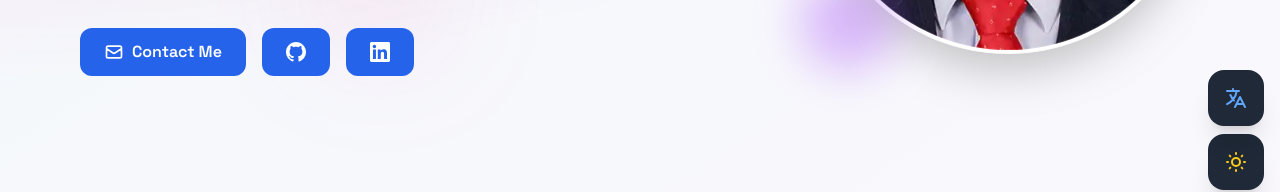
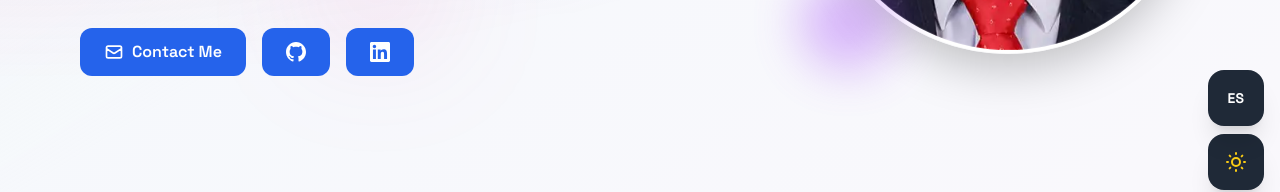
Before and after one commit to AlejoBI/Portfolio, a React (Vite) app: page / in a window 1280 px wide. Shown: the part 594-786 px from the top of the page. Built offline with nearby package versions, Linux system fonts and the light colour scheme.

Commit message:
feat: language switcher now toggles directly like dark mode
- Removed dropdown/popup, simple click to toggle EN/ES
- Shows target language code (EN when Spanish, ES when English)

```diff
--- a/src/components/ui/LanguageSwitcher.tsx
+++ b/src/components/ui/LanguageSwitcher.tsx
@@ -1,69 +1,21 @@
-import { useState, useEffect, useRef, memo } from "react";
+import { memo } from "react";
 import { useTranslation } from "react-i18next";
 
 const LanguageSwitcher = () => {
   const { i18n } = useTranslation();
-  const [isOpen, setIsOpen] = useState(false);
-  const menuRef = useRef<HTMLDivElement>(null);
-
-  const changeLanguage = (lng: string) => {
-    i18n.changeLanguage(lng);
-    setIsOpen(false);
-  };
-
-  useEffect(() => {
-    const handleClickOutside = (event: MouseEvent) => {
-      if (menuRef.current && !menuRef.current.contains(event.target as Node)) {
-        setIsOpen(false);
-      }
-    };
-
-    if (isOpen) {
-      document.addEventListener("mousedown", handleClickOutside);
-    }
-    return () => document.removeEventListener("mousedown", handleClickOutside);
-  }, [isOpen]);
+  const isSpanish = i18n.language.startsWith("es");
+  const next = isSpanish ? "en" : "es";
 
   return (
-    <div ref={menuRef} className="fixed bottom-20 right-4 z-50 flex items-center">
-      {isOpen && (
-        <div className="absolute right-16 glass-dark border border-gray-700/50 rounded-xl shadow-2xl overflow-hidden animate-slide-in-up">
-          <button
-            onClick={() => changeLanguage("es")}
-            className="flex items-center gap-3 w-full text-left px-5 py-3 text-white hover:bg-blue-500/20 transition-all duration-300 border-b border-gray-700/50"
-          >
-            <span className="text-2xl">&#127466;&#127480;</span>
-            <span className="font-medium">Espa&ntilde;ol</span>
-          </button>
-          <button
-            onClick={() => changeLanguage("en")}
-            className="flex items-center gap-3 w-full text-left px-5 py-3 text-white hover:bg-blue-500/20 transition-all duration-300"
-          >
-            <span className="text-lg font-bold text-white">EN</span>
-            <span className="font-medium">English</span>
-          </button>
-        </div>
-      )}
-      <button
-        onClick={() => setIsOpen((prev) => !prev)}
-        className="group p-4 bg-gray-800 dark:bg-gradient-tech hover:shadow-2xl rounded-2xl shadow-xl transition-all duration-300 hover:scale-110"
-        aria-label="Change Language"
-      >
-        <svg
-          className="w-6 h-6 text-blue-400 dark:text-white transition-all duration-300 group-hover:rotate-12"
-          fill="none"
-          stroke="currentColor"
-          viewBox="0 0 24 24"
-        >
-          <path
-            strokeLinecap="round"
-            strokeLinejoin="round"
-            strokeWidth={2}
-            d="M3 5h12M9 3v2m1.048 9.5A18.022 18.022 0 016.412 9m6.088 9h7M11 21l5-10 5 10M12.751 5C11.783 10.77 8.07 15.61 3 18.129"
-          />
-        </svg>
-      </button>
-    </div>
+    <button
+      onClick={() => i18n.changeLanguage(next)}
+      className="group fixed bottom-20 right-4 z-50 p-4 bg-gray-800 dark:bg-gradient-tech hover:shadow-2xl rounded-2xl shadow-xl transition-all duration-300 hover:scale-110"
+      aria-label={isSpanish ? "Switch to English" : "Cambiar a Español"}
+    >
+      <span className="flex items-center justify-center w-6 h-6 text-white font-bold text-sm tracking-wide transition-all duration-300 group-hover:rotate-12">
+        {isSpanish ? "EN" : "ES"}
+      </span>
+    </button>
   );
 };
 
```
